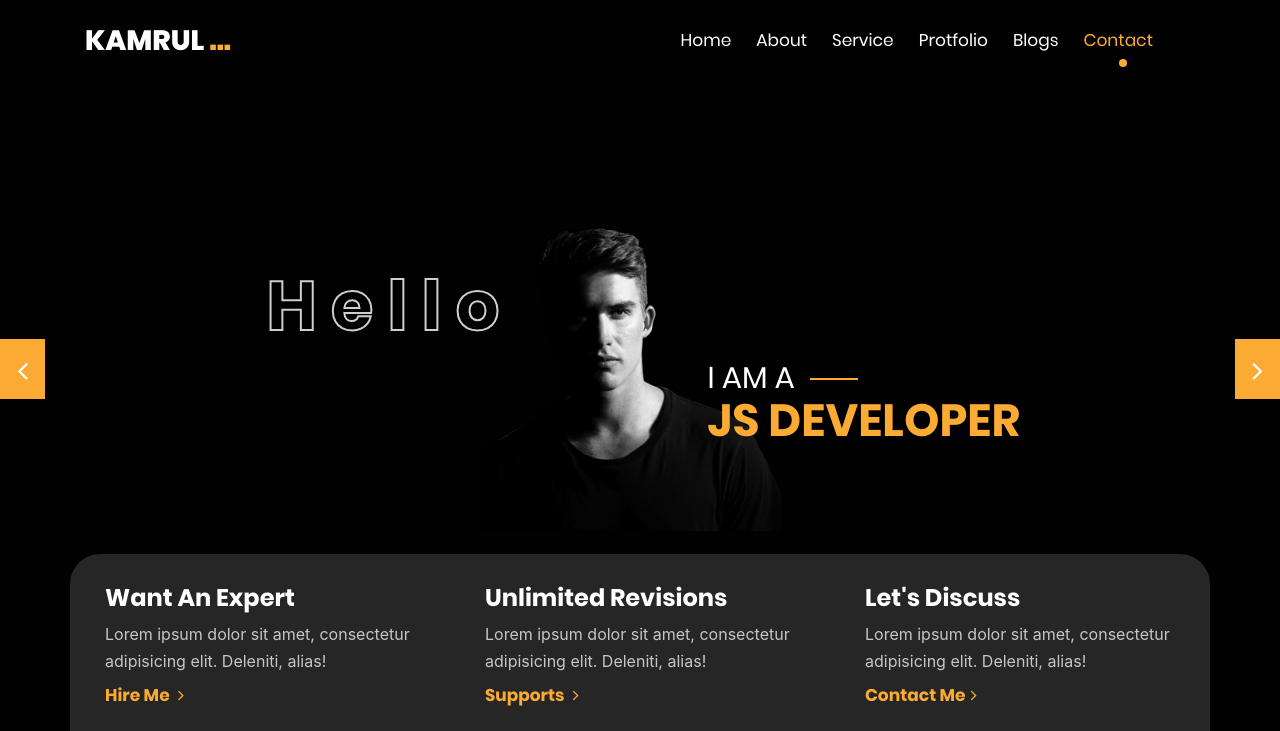
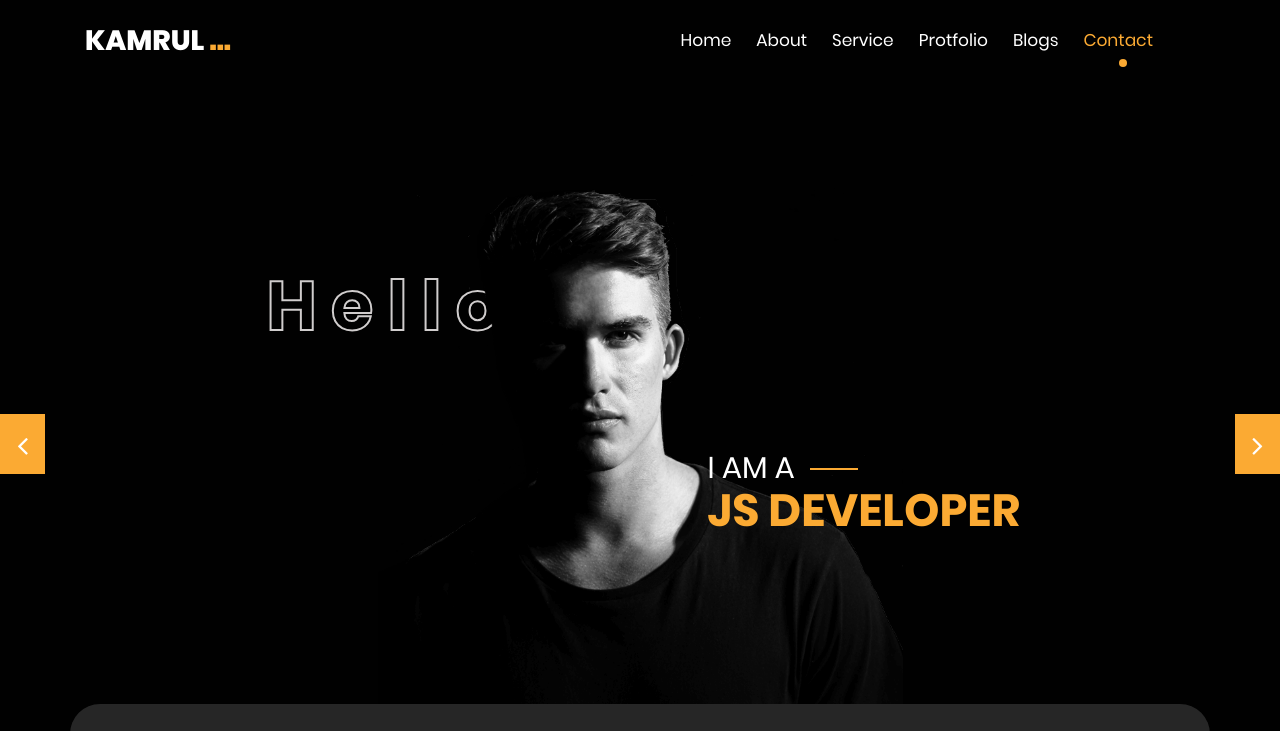
Before and after one commit to creative-kamrul/portfolio, a plain HTML site: page index.html in a window 1280 px wide. Shown: the top 731 px of the page. Drawn offline with Linux system fonts and the light colour scheme.

Commit message:
changes some part

```diff
--- a/css/style.css
+++ b/css/style.css
@@ -78,7 +78,7 @@ p {
 }
 
 /*preloder*/
-
+/*
 .cube-folding {
     width: 50px;
     height: 50px;
@@ -276,7 +276,7 @@ p {
     position: fixed;
     z-index: 9999999;
 }
-
+ */
 
 .made-with-love {
     position: fixed;
@@ -485,9 +485,9 @@ p {
 }
 
 .banner-txt2 {
-    padding-top: 190px;
+    padding-top: 280px;
     margin-left: -225px;
-    margin-bottom: 115px;
+    /* margin-bottom: 115px; */
 }
 
 .banner-txt2 p {
@@ -648,7 +648,7 @@ p {
     position: relative;
     text-align: center;
 }
-.img-fluid {
+#about .img-fluid {
     max-width: 58%;
     height: auto;
     margin-top: 12px;
--- a/index.html
+++ b/index.html
@@ -18,7 +18,7 @@
 
 <body>
     <!--preloder start-->
-    <div class="loder">
+    <!-- <div class="loder">
         <div class="cube-wrapper">
             <div class="cube-folding">
                 <span class="leaf1"></span>
@@ -28,7 +28,7 @@
             </div>
             <span class="loading" data-name="Loading">Loading</span>
         </div>
-    </div>
+    </div> -->
     <!--preloder end-->
     <!--========================
 *** HEADER AREA START ***
```
